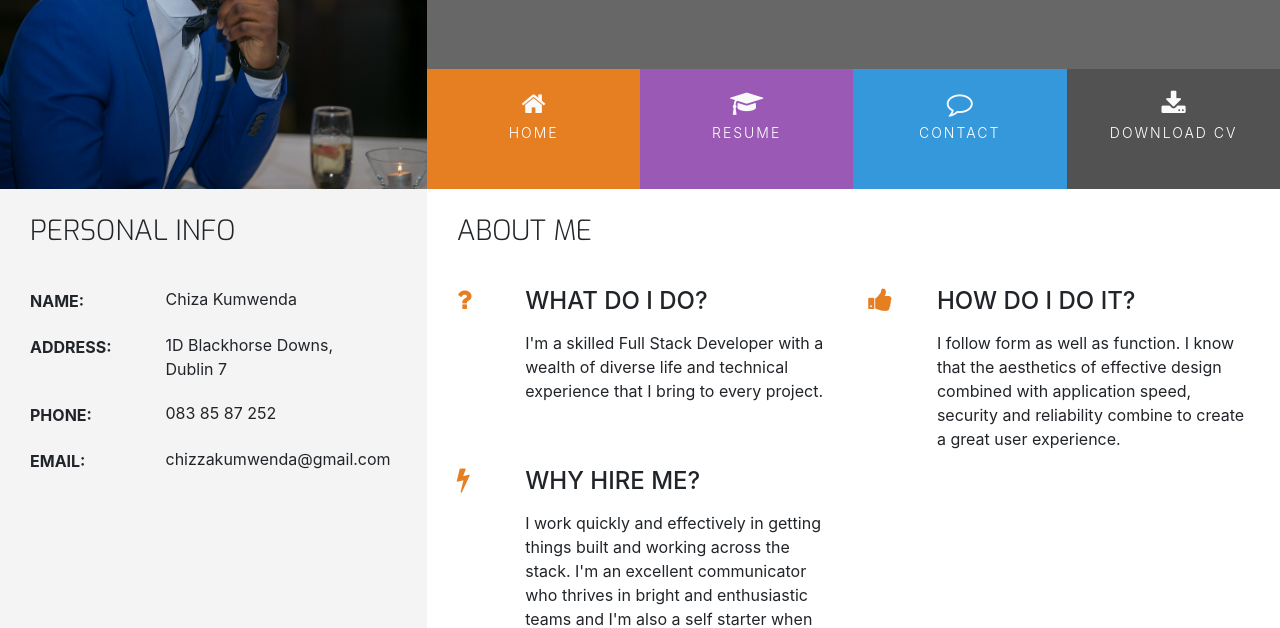
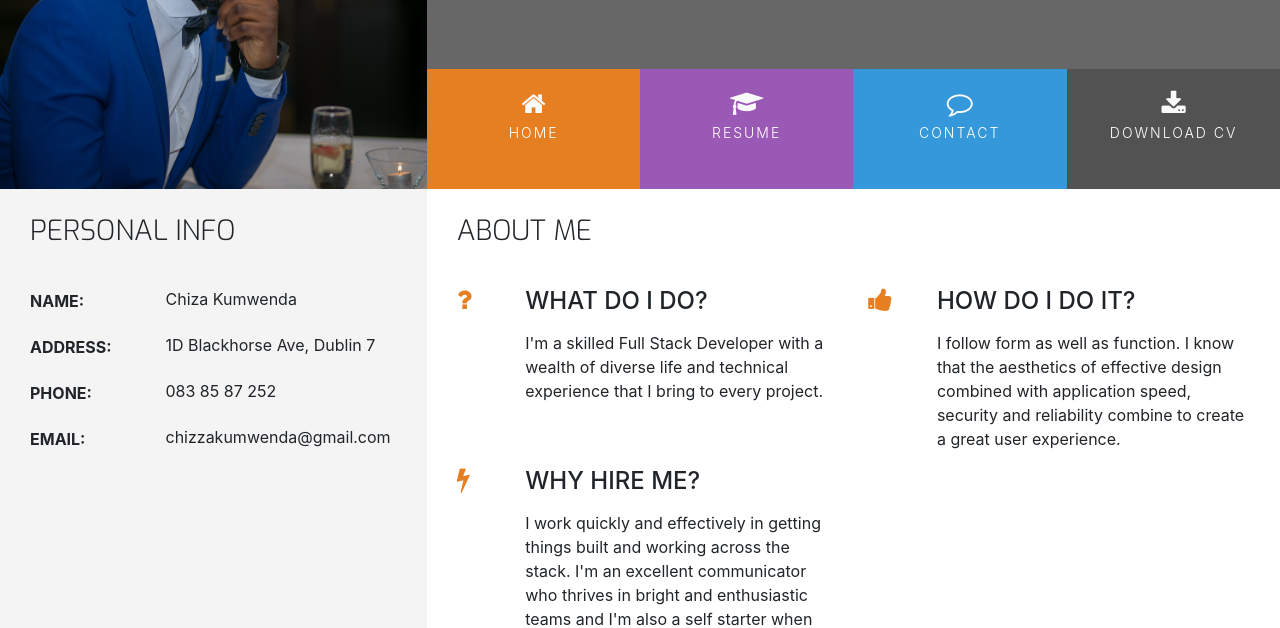
Before and after one commit to ChizKay/CV-temp, a plain HTML site: page index.html in a window 1280 px wide. Shown: the part 180-808 px from the top of the page. Drawn offline with nearby package versions, Linux system fonts and the light colour scheme.

Commit message:
final commit

```diff
--- a/index.html
+++ b/index.html
@@ -72,7 +72,7 @@
                     </div>
                     <div class="value">
                         <p>
-                            1D Blackhorse Downs, Dublin 7
+                            1D Blackhorse Ave, Dublin 7
                         </p>
                     </div>
                 </div>
```
